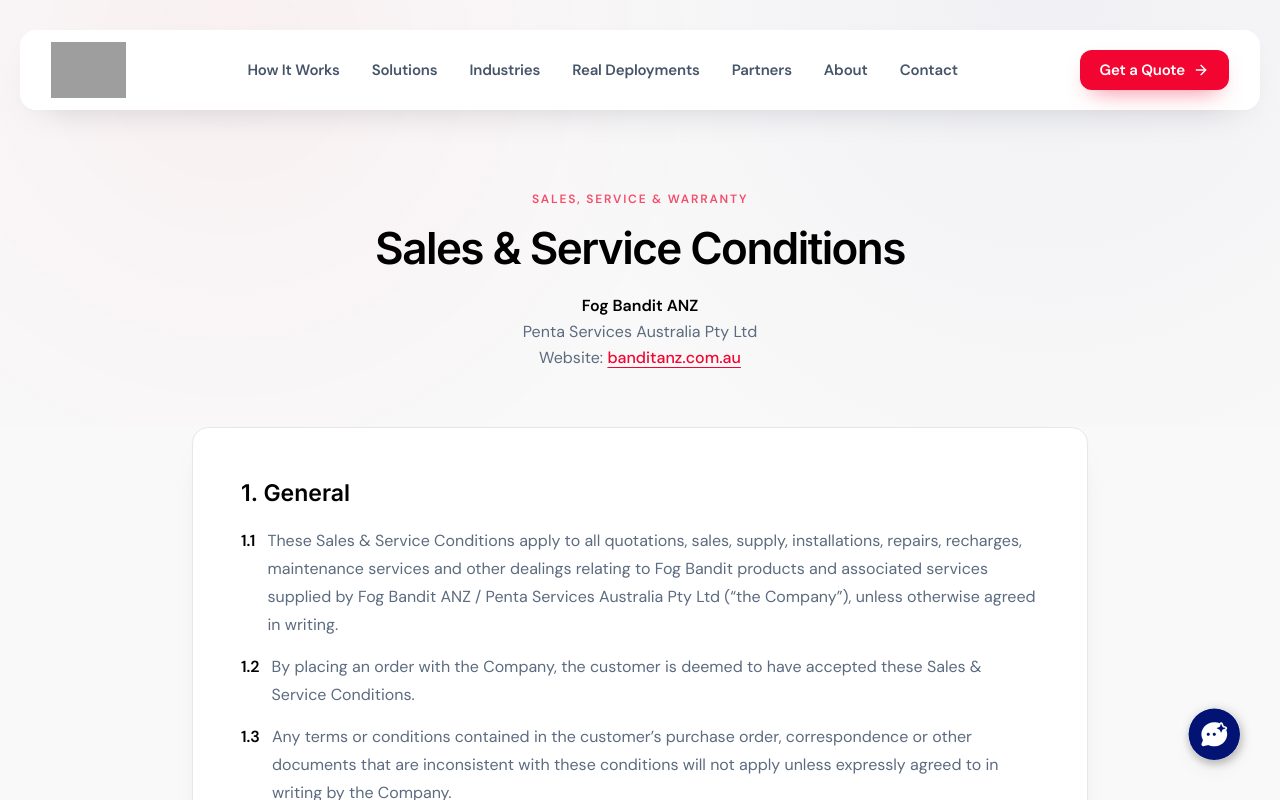
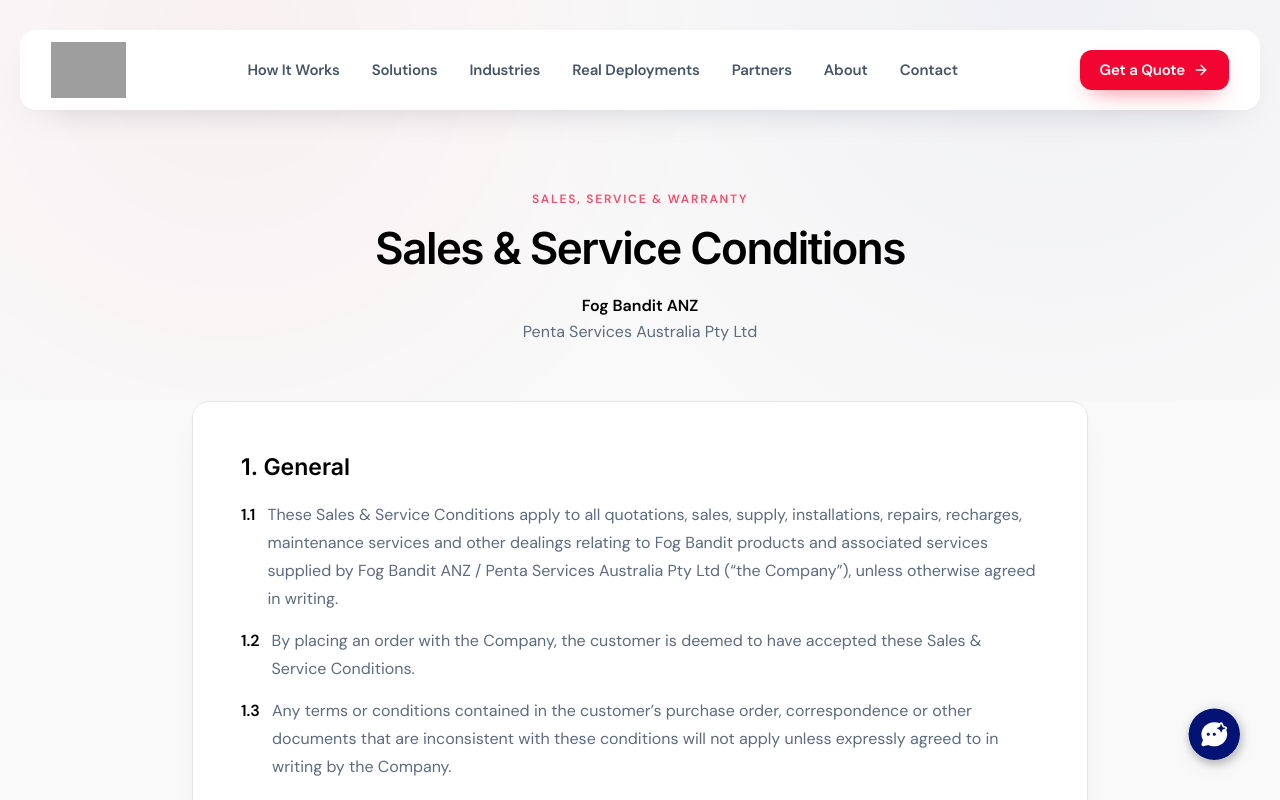
Before and after one commit to zunnoonwaheed/Fog-Bandit-Website-with-AI-Chatbot, a React (Vite) app: page /sales-service-conditions in a window 1280 px wide. Shown: the top 800 px of the page. Built offline with nearby package versions, Linux system fonts and the light colour scheme; grey boxes are pictures that could not be loaded; the HTML template or start-up script is replaced by a standard one.

Commit message:
Simplify sales policy header

```diff
--- a/src/pages/SalesServiceConditions.tsx
+++ b/src/pages/SalesServiceConditions.tsx
@@ -208,17 +208,6 @@
               <div className="font-dm-sans text-[14px] md:text-[16px] text-muted-foreground leading-relaxed">
                 <p className="font-semibold text-foreground">Fog Bandit ANZ</p>
                 <p>Penta Services Australia Pty Ltd</p>
-                <p>
-                  Website:{" "}
-                  <a
-                    href="https://banditanz.com.au"
-                    target="_blank"
-                    rel="noopener noreferrer"
-                    className="font-medium text-primary underline underline-offset-4 transition-colors hover:text-primary/80"
-                  >
-                    banditanz.com.au
-                  </a>
-                </p>
               </div>
             </header>
           </div>
```
